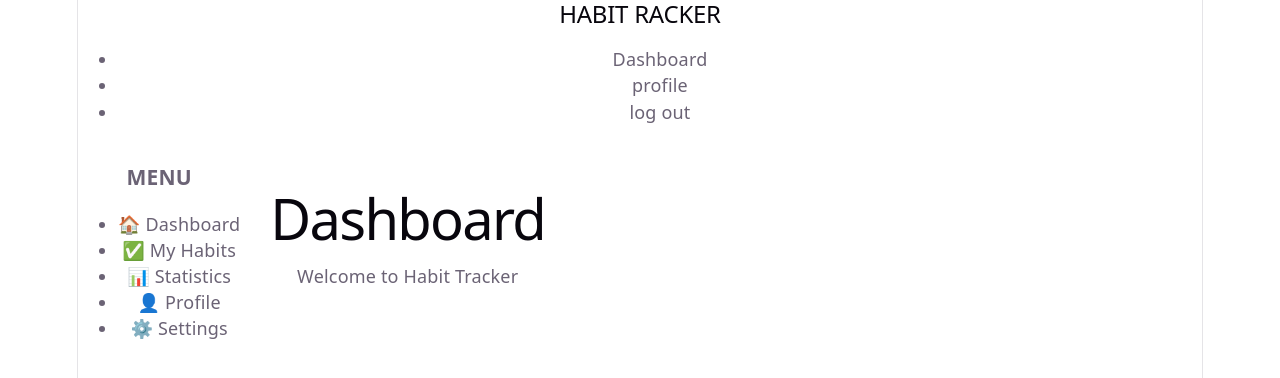
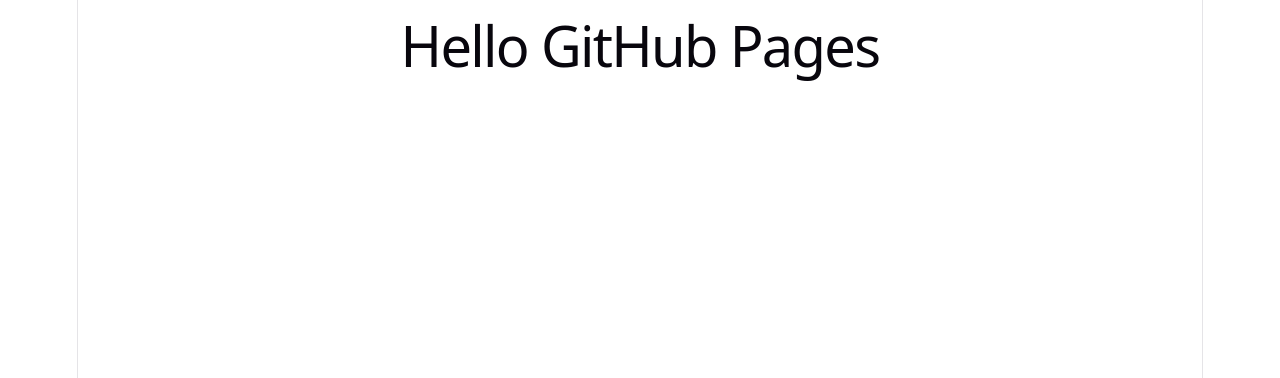
Before and after one commit to bwk0143-commits/HABIT-TRACK-IT, a React (Vite) app: page / in a window 1280 px wide. Shown: the top 378 px of the page. Built offline with nearby package versions, Linux system fonts and the light colour scheme.

Commit message:
Simplify App component by removing Navbar and Sidebar
Removed Navbar and Sidebar components, and updated the main content.

```diff
--- a/src/App.jsx
+++ b/src/App.jsx
@@ -1,23 +1,6 @@
-import Navbar from "./components/Navbar";
-import Sidebar from "./components/Sidebar";
-
-import "./styles/Navbar.css";
-import "./styles/Sidebar.css";
-
 function App() {
   return (
-    <>
-      <Navbar />
-
-      <div style={{ display: "flex" }}>
-        <Sidebar />
-
-        <div style={{ padding: "30px" }}>
-          <h1>Dashboard</h1>
-          <p>Welcome to Habit Tracker</p>
-        </div>
-      </div>
-    </>
+    <h1>Hello GitHub Pages</h1>
   );
 }
 
```
